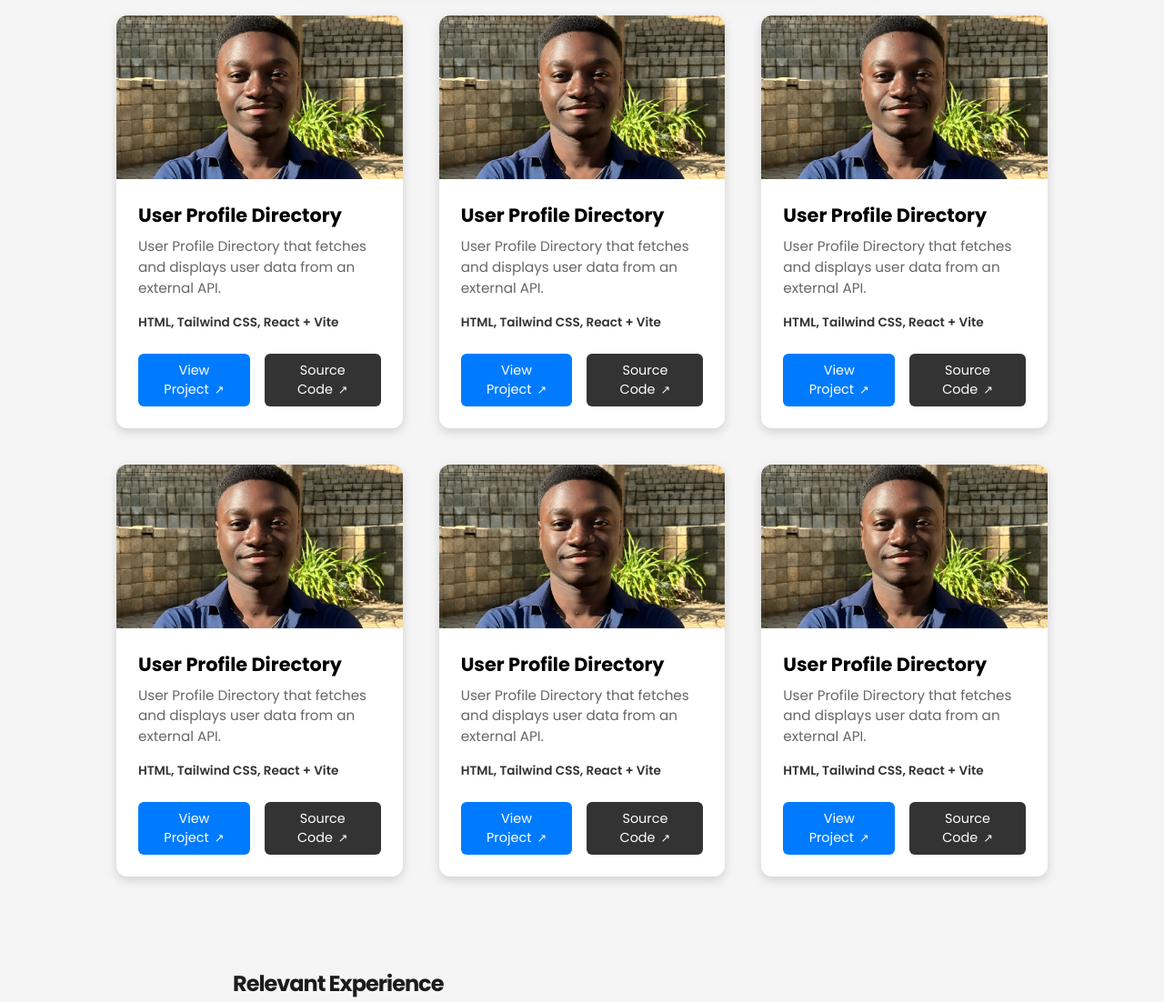
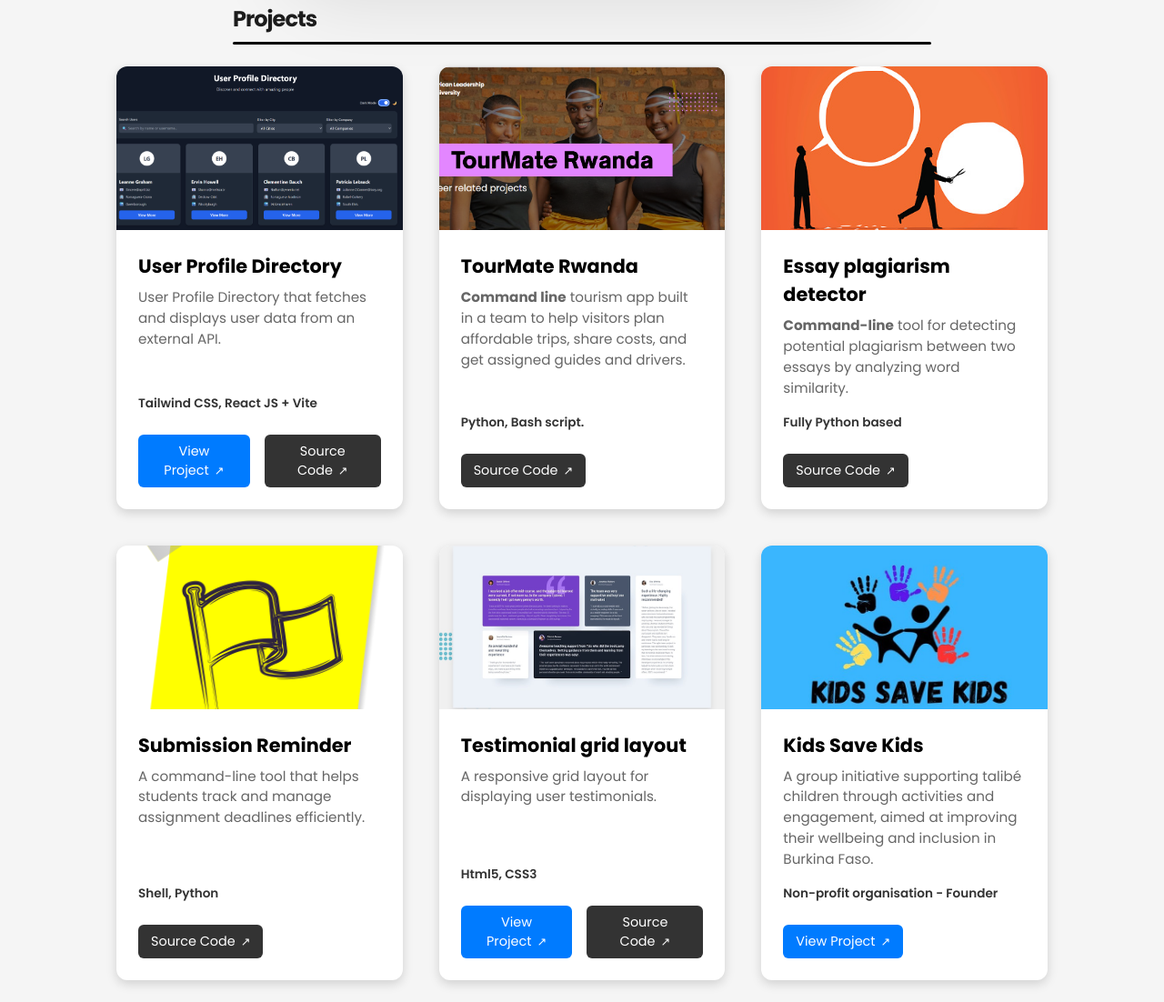
Before and after one commit to menes-ux/Menes-website-portfolio.1, a plain HTML site: page index.html in a window 1280 px wide. Shown: the part 1118-2220 px from the top of the page at 91% size. Drawn offline with Linux system fonts and the light colour scheme.

Commit message:
Project Update

```diff
--- a/index.html
+++ b/index.html
@@ -138,9 +138,8 @@
 
            <!-- I used strong tag to make the text bold/ It is an alternative of the bold tag  -->
            <p>
-            I’m a <strong>Software Engineering student  </strong>at African Leadership University and into <strong>Machine Learning</strong> and AI. I love <strong>minimalist designs</strong> like this portfolio and building clever tools — making life a little easier 🤓✨
-           </p>
-
+            I’m a <strong>Software Engineering student</strong> at African Leadership University with a growing focus on Machine Learning and AI. Beyond coding, I value simplicity in design and enjoy building practical tools that make life easier. I’m equally passionate about <strong>collaboration</strong> and <strong>social impact</strong> — from leading projects in teams to supporting community initiatives with empathy and purpose 🤓✨.
+            </p>
 
         <!-- Single Button -->
             <div class="cta-links">
@@ -214,7 +213,7 @@
         </section>
 
 
-<section class="projects" id="projects">
+        <section class="projects" id="projects">
             <div class="experiencetitle">
                 <h2>Projects</h2>
                 <hr class="section-line">
@@ -224,16 +223,15 @@
                     <div class="project-cards">
 
                     <div class="card">
-                        <img src="image.png" alt="Project image">
+                        <img src="image copy 13.png" alt="Project image">
                         <div class="card-content">
                         <h3 class="card-title">User Profile Directory</h3>
                         <p class="card-description">
                             User Profile Directory that fetches and displays user data from an external API.
                         </p>
                         <div class="technologies">
-                            <span>HTML,</span>
                             <span>Tailwind CSS,</span>
-                            <span>React + Vite</span>
+                            <span>React JS + Vite</span>
                         </div>
                         <div class="projectbutton">
                             <div class="projectbutton">
@@ -245,105 +243,96 @@
 
                     </div>
                     <div class="card">
-                        <img src="image.png" alt="Project image">
+                        <img src="image copy 7.png" alt="Project image">
                         <div class="card-content">
-                        <h3 class="card-title">User Profile Directory</h3>
+                        <h3 class="card-title">TourMate Rwanda</h3>
                         <p class="card-description">
-                            User Profile Directory that fetches and displays user data from an external API.
+                        <strong>Command line</strong> tourism app built in a team to help visitors plan affordable trips, share costs, and get assigned guides and drivers.
                         </p>
                         <div class="technologies">
-                            <span>HTML,</span>
-                            <span>Tailwind CSS,</span>
-                            <span>React + Vite</span>
+                            <span>Python,</span>
+                            <span>Bash script.</span>
                         </div>
                         <div class="projectbutton">
                             <div class="projectbutton">
-                            <a href="https://menesuserdirectory.netlify.app/" class="view-project" target="_blank">View Project</a>
-                            <a href="https://github.com/menes-ux/User-profile-directory-Menes.git" class="source-code" target="_blank">Source Code</a>
+                            <a href="https://github.com/menes-ux/Group-19_-Tourism-and-Job-creation-_PLP2.git" class="source-code" target="_blank">Source Code</a>
                             </div>
                         </div>
                     </div>
 
                     </div>
                     <div class="card">
-                        <img src="image.png" alt="Project image">
+                        <img src="image copy 9.png" alt="Project image">
                         <div class="card-content">
-                        <h3 class="card-title">User Profile Directory</h3>
+                        <h3 class="card-title">Essay plagiarism detector</h3>
                         <p class="card-description">
-                            User Profile Directory that fetches and displays user data from an external API.
+                            <strong>Command-line</strong> tool for detecting potential plagiarism between two essays by analyzing word similarity.
                         </p>
                         <div class="technologies">
-                            <span>HTML,</span>
-                            <span>Tailwind CSS,</span>
-                            <span>React + Vite</span>
+                            <span>Fully Python based</span>
+
                         </div>
                         <div class="projectbutton">
                             <div class="projectbutton">
-                            <a href="https://menesuserdirectory.netlify.app/" class="view-project" target="_blank">View Project</a>
-                            <a href="https://github.com/menes-ux/User-profile-directory-Menes.git" class="source-code" target="_blank">Source Code</a>
+                            <a href="https://github.com/menes-ux/Essays-plagiarism-detector-.git" class="source-code" target="_blank">Source Code</a>
                             </div>
                         </div>
                     </div>
 
                     </div>
                     <div class="card">
-                        <img src="image.png" alt="Project image">
+                        <img src="image copy 10.png" alt="Project image">
                         <div class="card-content">
-                        <h3 class="card-title">User Profile Directory</h3>
+                        <h3 class="card-title">Submission Reminder</h3>
                         <p class="card-description">
-                            User Profile Directory that fetches and displays user data from an external API.
+                            A command-line tool that helps students track and manage assignment deadlines efficiently.
                         </p>
                         <div class="technologies">
-                            <span>HTML,</span>
-                            <span>Tailwind CSS,</span>
-                            <span>React + Vite</span>
+                            <span>Shell,</span>
+                            <span>Python</span>
                         </div>
                         <div class="projectbutton">
                             <div class="projectbutton">
-                            <a href="https://menesuserdirectory.netlify.app/" class="view-project" target="_blank">View Project</a>
-                            <a href="https://github.com/menes-ux/User-profile-directory-Menes.git" class="source-code" target="_blank">Source Code</a>
+                            <a href="https://github.com/menes-ux/submission_reminder_app_menes-ux.git" class="source-code" target="_blank">Source Code</a>
                             </div>
                         </div>
                     </div>
 
                     </div>
                     <div class="card">
-                        <img src="image.png" alt="Project image">
+                        <img src="image copy 11.png" alt="Project image">
                         <div class="card-content">
-                        <h3 class="card-title">User Profile Directory</h3>
+                        <h3 class="card-title">Testimonial grid layout</h3>
                         <p class="card-description">
-                            User Profile Directory that fetches and displays user data from an external API.
+                            A responsive grid layout for displaying user testimonials.
                         </p>
                         <div class="technologies">
-                            <span>HTML,</span>
-                            <span>Tailwind CSS,</span>
-                            <span>React + Vite</span>
+                            <span>Html5,</span>
+                            <span>CSS3</span>
+
                         </div>
                         <div class="projectbutton">
                             <div class="projectbutton">
-                            <a href="https://menesuserdirectory.netlify.app/" class="view-project" target="_blank">View Project</a>
-                            <a href="https://github.com/menes-ux/User-profile-directory-Menes.git" class="source-code" target="_blank">Source Code</a>
+                            <a href="https://menes-ux.github.io/Testimonial-page/" class="view-project" target="_blank">View Project</a>
+                            <a href="https://github.com/menes-ux/Testimonial-page.git" class="source-code" target="_blank">Source Code</a>
                             </div>
                         </div>
                     </div>
 
                     </div>
                     <div class="card">
-                        <img src="image.png" alt="Project image">
+                        <img src="image copy 12.png" alt="Project image">
                         <div class="card-content">
-                        <h3 class="card-title">User Profile Directory</h3>
+                        <h3 class="card-title">Kids Save Kids</h3>
                         <p class="card-description">
-                            User Profile Directory that fetches and displays user data from an external API.
+                            A group initiative supporting talibé children through activities and engagement, aimed at improving their wellbeing and inclusion in Burkina Faso.
                         </p>
                         <div class="technologies">
-                            <span>HTML,</span>
-                            <span>Tailwind CSS,</span>
-                            <span>React + Vite</span>
+                            <span>Non-profit organisation - Founder</span>
                         </div>
                         <div class="projectbutton">
                             <div class="projectbutton">
-                            <a href="https://menesuserdirectory.netlify.app/" class="view-project" target="_blank">View Project</a>
-                            <a href="https://github.com/menes-ux/User-profile-directory-Menes.git" class="source-code" target="_blank">Source Code</a>
+                            <a href="https://www.instagram.com/save__kids/" class="view-project" target="_blank">View Project</a>
                             </div>
                         </div>
                     </div>
```
Also changed, not shown: image copy 10.png (added), image copy 11.png (added), image copy 12.png (added), image copy 13.png (added), image copy 7.png (added), image copy 8.png (added), image copy 9.png (added).
